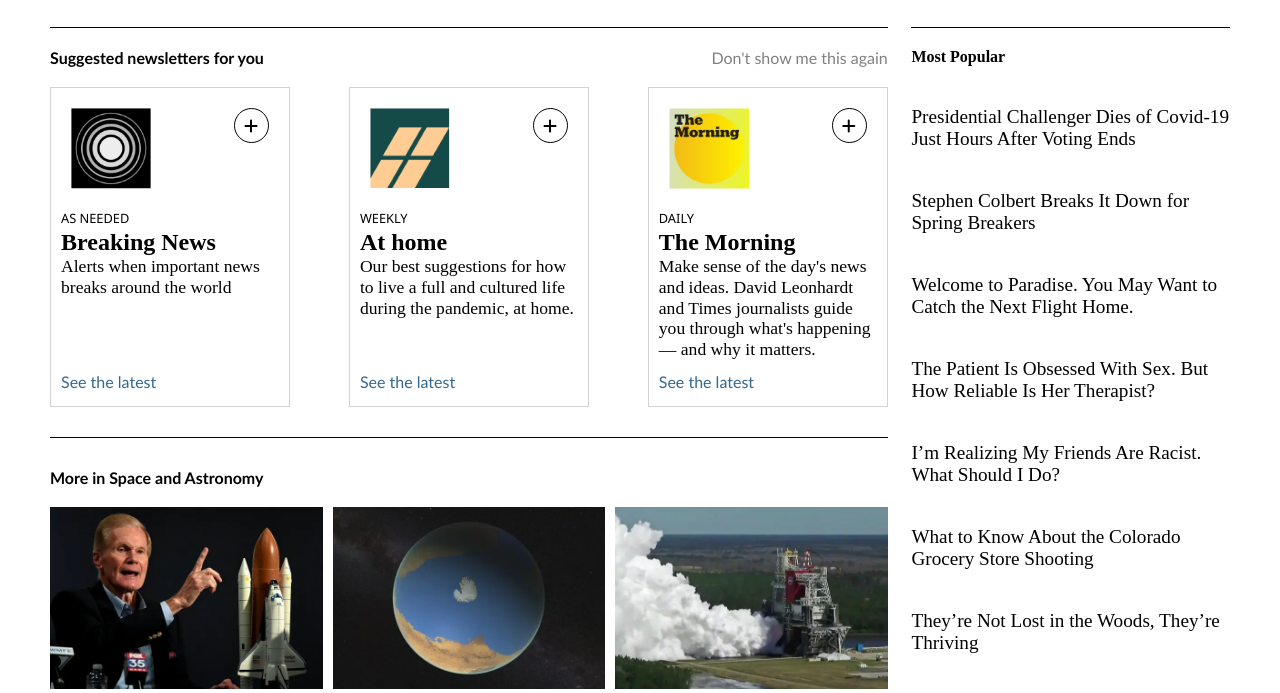
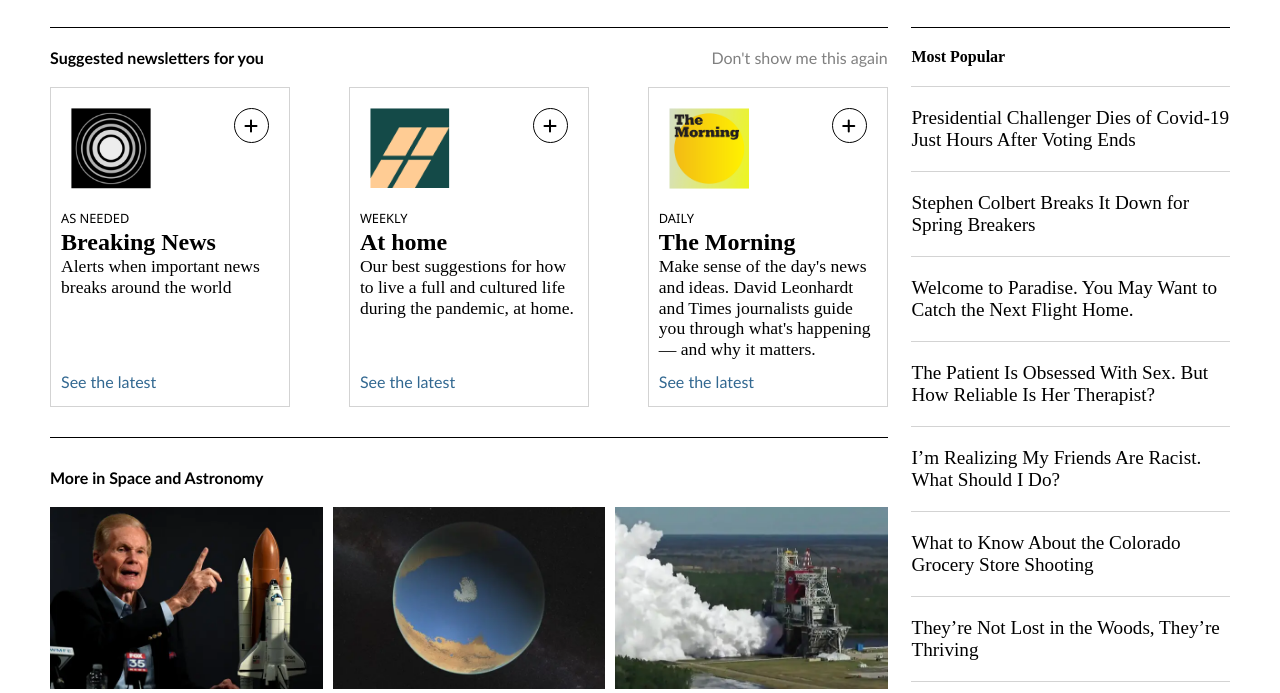
Before and after one commit to AleksandarIvezic/TheNewYorkTimes-project, a website: page index.html in a window 1280 px wide. Shown: the part 9357-10050 px from the top of the page. Drawn offline with Linux system fonts and the light colour scheme.

Commit message:
fix linter style error

```diff
--- a/style.css
+++ b/style.css
@@ -563,7 +563,7 @@
 
 .popular {
   padding: 20px 0;
-  border-top: 1px lig solid;
+  border-top: 1px lightgray solid;
 }
 
 .popular a:hover {
```
